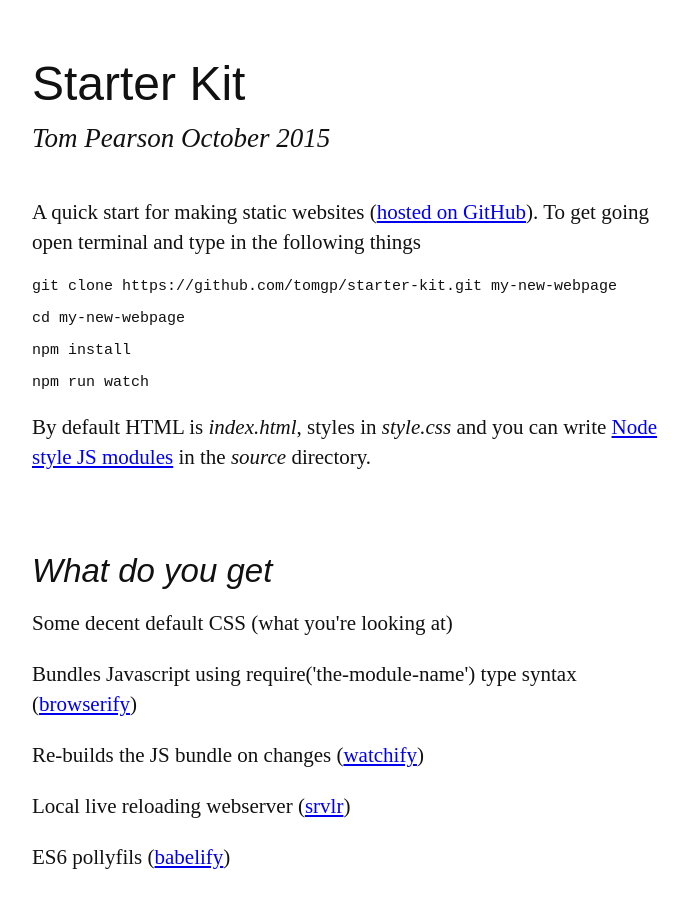
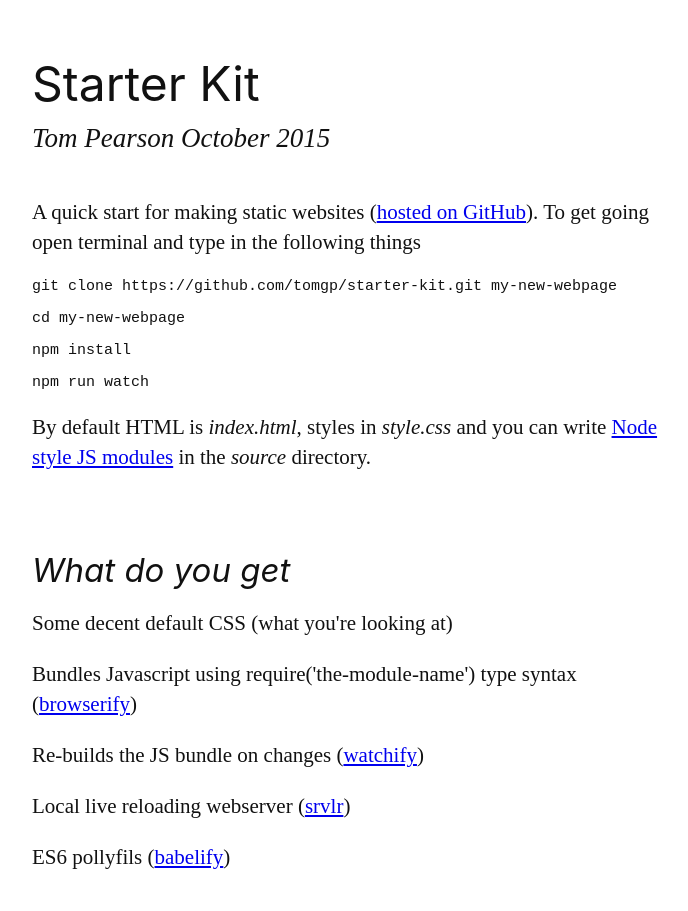
Before and after one commit to tomgp/simplify-line, a website: page index.html in a window 1280 px wide. Shown: the whole page, without its empty margins (78-766 px from the left). Drawn offline with Linux system fonts and the light colour scheme.

Commit message:
update docs, change styles to use system font

```diff
--- a/style.css
+++ b/style.css
@@ -4,7 +4,7 @@ body {
 	width: 87.5%;
 	margin-left: auto;
 	margin-right: auto;
-	font-family: sans-serif;
+	font-family: -apple-system, ".SFNSText-Regular", "San Francisco", "Roboto", "Segoe UI", sans-serif, "Helvetica Neue", "Lucida Grande";
 	color: #111;
 	max-width: 1400px;
 }
```
Also changed, not shown: readme.md.
